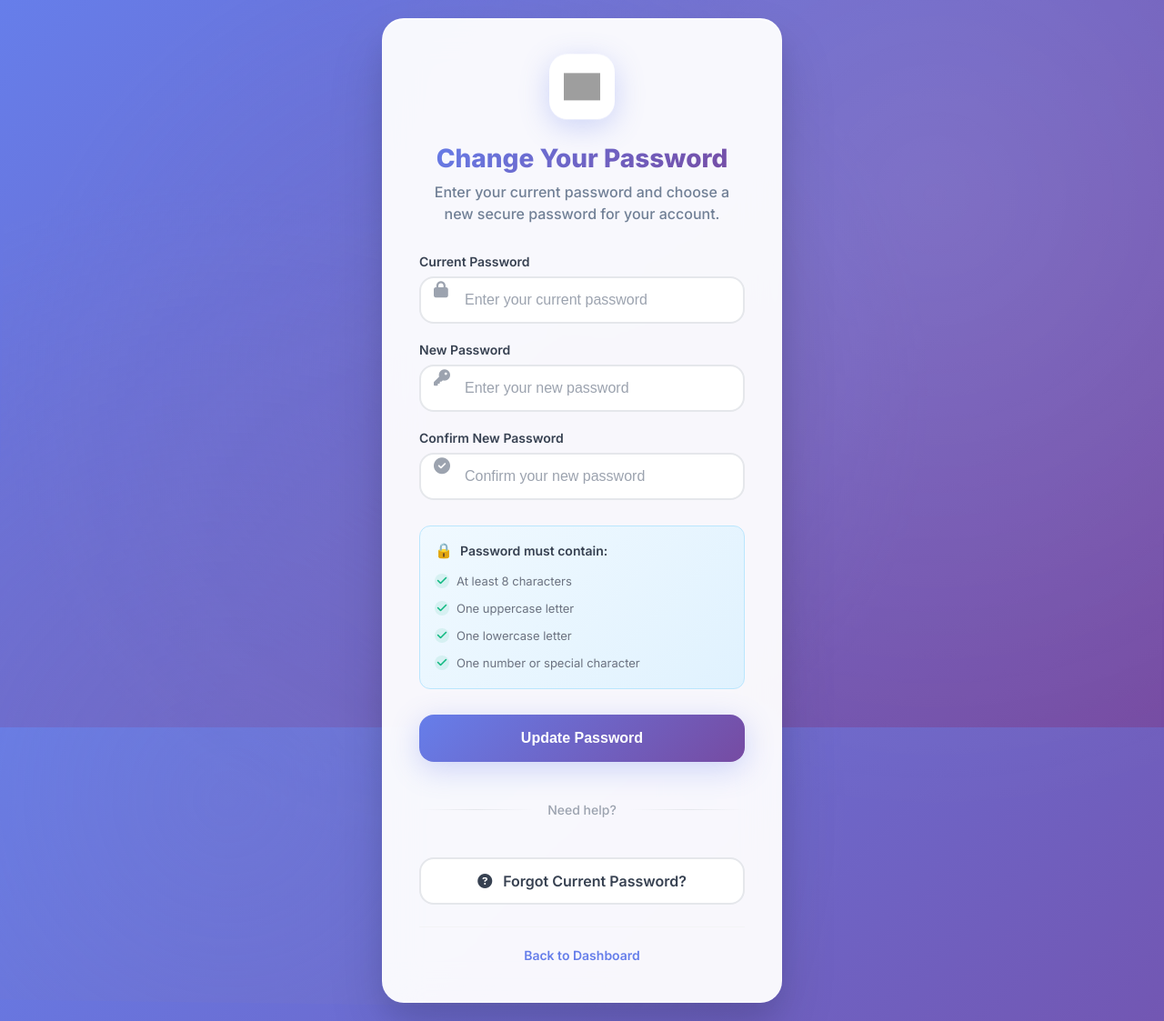
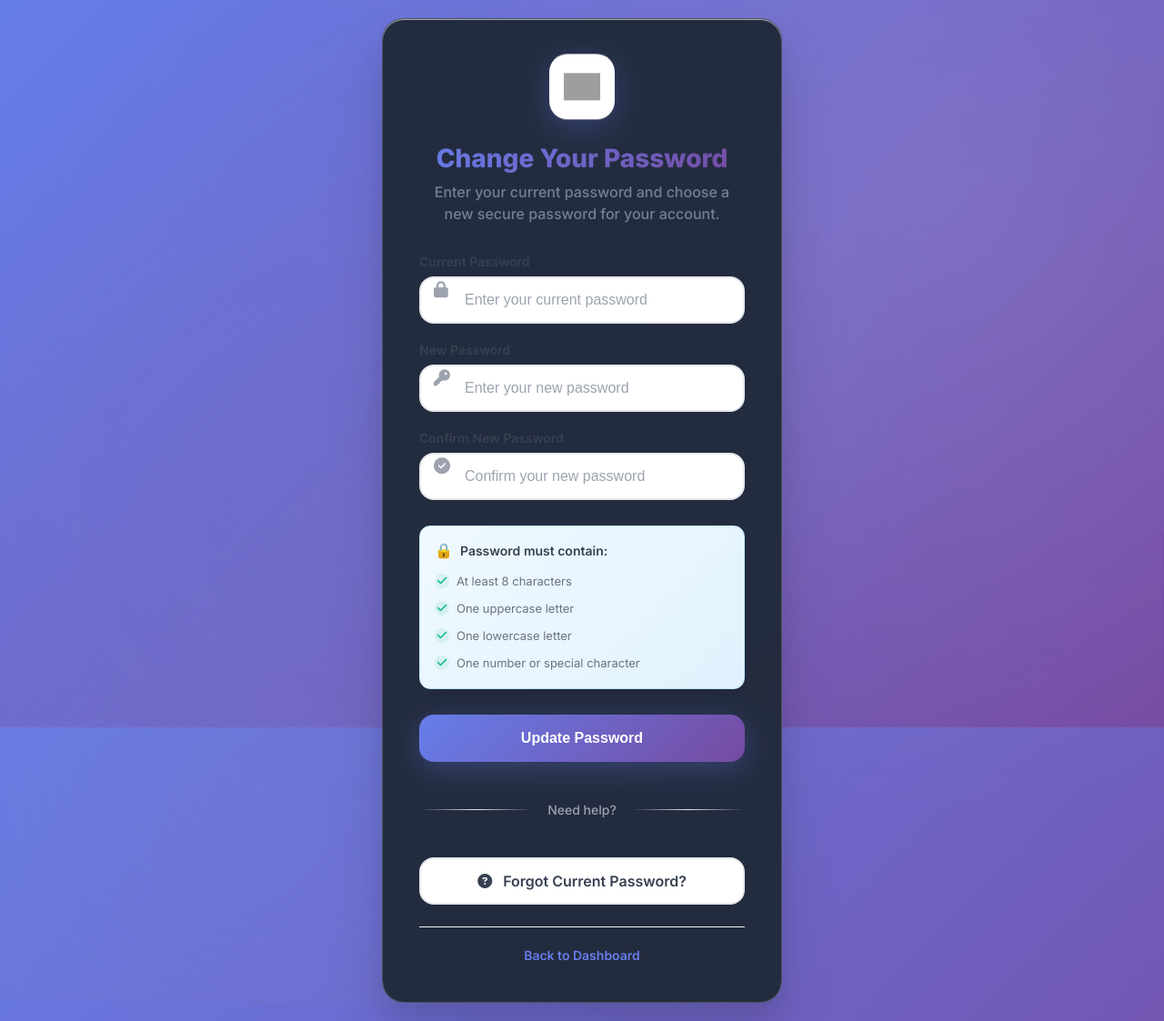
Before and after one commit to PixelCrafte/billing-pixel, a Django app: page /change-password/ in a window 1280 px wide. Shown: the whole page at 91% size. Run offline with Django 5.2, Linux system fonts and the light colour scheme; grey boxes are pictures that could not be loaded.

Commit message:
gacp transfer

```diff
--- a/billingapp/templates/billingapp/change-password.html
+++ b/billingapp/templates/billingapp/change-password.html
@@ -53,8 +53,8 @@
 
 /* Main form container */
 .auth-container {
-  background: rgba(255, 255, 255, 0.95);
-  backdrop-filter: blur(20px);
+  background: rgba(31, 41, 55, 0.95);
+  border-color: rgba(255, 255, 255, 0.1);  backdrop-filter: blur(20px);
   border: 1px solid rgba(255, 255, 255, 0.2);
   border-radius: 24px;
   padding: 40px;
```
